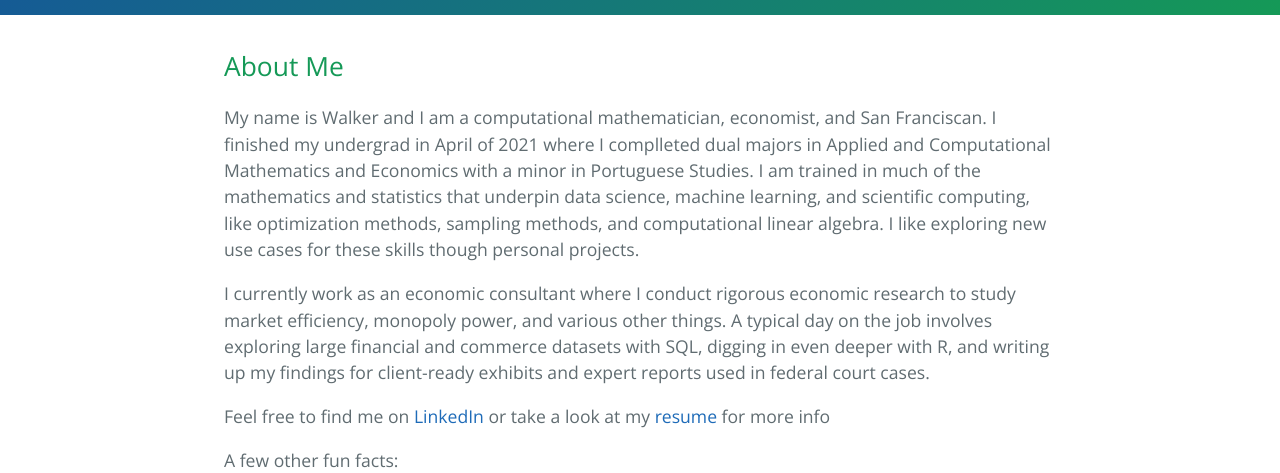
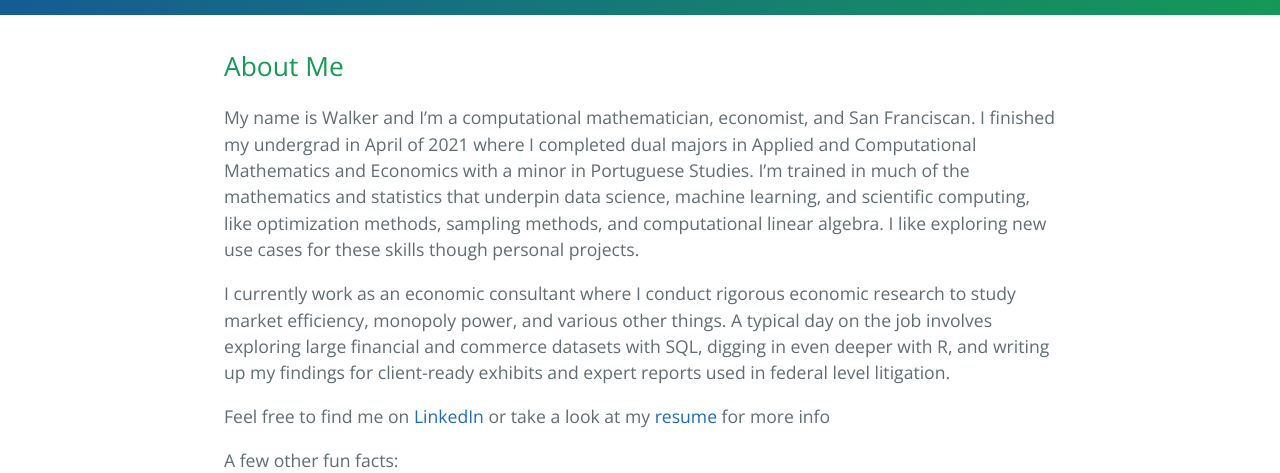
Before and after one commit to walkerhughes/portfolio, a Jekyll site: the page built from index.md, in a window 1280 px wide. Shown: the part 145-618 px from the top of the page. Built offline with Jekyll 4.4.1, drawn with Linux system fonts in a browser that asks for light colours; our own code applies the rules of GitHub Pages for plain Markdown files.

Commit message:
Update index.md

```diff
--- a/index.md
+++ b/index.md
@@ -4,9 +4,9 @@ layout: default
 
 ## About Me
 
-My name is Walker and I am a computational mathematician, economist, and San Franciscan. I finished my undergrad in April of 2021 where I complleted dual majors in Applied and Computational Mathematics and Economics with a minor in Portuguese Studies. I am trained in much of the mathematics and statistics that underpin data science, machine learning, and scientific computing, like optimization methods, sampling methods, and computational linear algebra. I like exploring new use cases for these skills though personal projects.
+My name is Walker and I'm a computational mathematician, economist, and San Franciscan. I finished my undergrad in April of 2021 where I completed dual majors in Applied and Computational Mathematics and Economics with a minor in Portuguese Studies. I'm trained in much of the mathematics and statistics that underpin data science, machine learning, and scientific computing, like optimization methods, sampling methods, and computational linear algebra. I like exploring new use cases for these skills though personal projects.
 
-I currently work as an economic consultant where I conduct rigorous economic research to study market efficiency, monopoly power, and various other things. A typical day on the job involves exploring large financial and commerce datasets with SQL, digging in even deeper with R, and writing up my findings for client-ready exhibits and expert reports used in federal court cases.
+I currently work as an economic consultant where I conduct rigorous economic research to study market efficiency, monopoly power, and various other things. A typical day on the job involves exploring large financial and commerce datasets with SQL, digging in even deeper with R, and writing up my findings for client-ready exhibits and expert reports used in federal level litigation.
 
 
 <p>Feel free to find me on <a href="https://www.linkedin.com/in/walker-hughes/">LinkedIn</a> or take a look at my <a href="./Hughes, Walker.pdf">resume</a> for more info</p>
```
